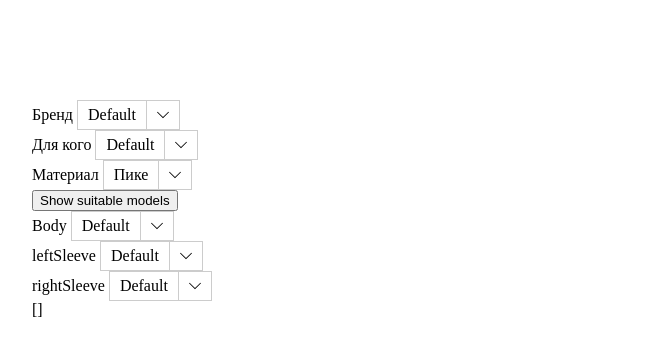
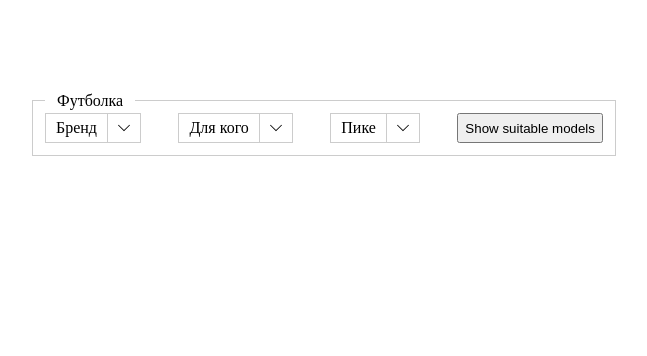
Before and after one commit to VladStepanov/t-shirt-constructor, a Vue app: page / in a window 1280 px wide. Shown: the top 356 px of the page, without its empty margins (614-1261 px from the left). Built offline with nearby package versions, Linux system fonts and the light colour scheme.

Commit message:
Separation to components && styles

```diff
--- a/src/components/Menu.vue
+++ b/src/components/Menu.vue
@@ -1,59 +1,38 @@
 <template>
   <div>
-    <Filters />
-    <div>
-      Body
-      <BaseSelect v-model='body' :options='colorSchema'></BaseSelect>
+    <div class="menu">
+      <div class="menu__title">Футболка</div>
+      <MenuFilters />
+      <MenuColors />
     </div>
-    <div>
-      leftSleeve
-      <BaseSelect v-model='leftSleeve' :options='colorSchema'></BaseSelect>
-    </div>
-    <div>
-      rightSleeve
-      <BaseSelect v-model='rightSleeve' :options='colorSchema'></BaseSelect>
-    </div>
-    {{ $store.getters.suitableModels }}
   </div>
 </template>
 
 <script>
-import BaseSelect from '@/components/BaseSelect'
-import Filters from '@/components/Filters'
-import { mapGetters } from 'vuex'
+import MenuFilters from '@/components/MenuFilters'
+import MenuColors from '@/components/MenuColors'
 
 export default {
   name: 'Menu',
   components: {
-    BaseSelect,
-    Filters
-  },
-  mounted () {
-  },
-  computed: {
-    ...mapGetters(['colorSchema']),
-    body: {
-      get () { return this.$store.state.activeColors.front },
-      set (val) {
-        this.$store.commit('SET_BODY', val)
-      }
-    },
-    leftSleeve: {
-      get () { return this.$store.state.activeColors.leftSleeve },
-      set (val) {
-        this.$store.commit('SET_L_SLEEVE', val)
-      }
-    },
-    rightSleeve: {
-      get () { return this.$store.state.activeColors.rightSleeve },
-      set (val) {
-        this.$store.commit('SET_R_SLEEVE', val)
-      }
-    }
+    MenuFilters,
+    MenuColors
   }
 }
 </script>
 
-<style>
-
+<style lang='scss'>
+.menu {
+  border: 1px solid #ccc;
+  padding: 12px;
+  position: relative;
+  &__title {
+    position: absolute;
+    left: 12px;
+    top: 0;
+    transform: translateY(-50%);
+    background-color: #fff;
+    padding: 12px;
+  }
+}
 </style>
--- /dev/null
+++ b/src/components/MenuColors.vue
@@ -0,0 +1,63 @@
+<template>
+  <div v-if='currentModel' class="menu-colors">
+    <label>
+      Однотонный
+      <input type="radio" value='Однотонный'>
+    </label>
+    <label>
+      Комбинированный
+      <input type="radio" value='Комбинированный'>
+
+    </label>
+    <div>
+      Body
+      <BaseSelect v-model='body' :options='colorSchema'></BaseSelect>
+    </div>
+    <div>
+      leftSleeve
+      <BaseSelect v-model='leftSleeve' :options='colorSchema'></BaseSelect>
+    </div>
+    <div>
+      rightSleeve
+      <BaseSelect v-model='rightSleeve' :options='colorSchema'></BaseSelect>
+    </div>
+    {{ $store.getters.suitableModels }}
+  </div>
+</template>
+
+<script>
+import BaseSelect from '@/components/BaseSelect'
+import { mapGetters } from 'vuex'
+
+export default {
+  name: 'MenuColors',
+  components: {
+    BaseSelect
+  },
+  computed: {
+    ...mapGetters(['colorSchema', 'currentModel']),
+    body: {
+      get () { return this.$store.state.activeColors.front },
+      set (val) {
+        this.$store.commit('SET_BODY', val)
+      }
+    },
+    leftSleeve: {
+      get () { return this.$store.state.activeColors.leftSleeve },
+      set (val) {
+        this.$store.commit('SET_L_SLEEVE', val)
+      }
+    },
+    rightSleeve: {
+      get () { return this.$store.state.activeColors.rightSleeve },
+      set (val) {
+        this.$store.commit('SET_R_SLEEVE', val)
+      }
+    }
+  }
+}
+</script>
+
+<style lang='scss'>
+
+</style>
--- a/src/components/Filters.vue
+++ b/src/components/MenuFilters.vue
@@ -1,17 +1,8 @@
 <template>
-  <div>
-    <div>
-      Бренд
-      <BaseSelect v-model='collection' :options='collections' />
-    </div>
-    <div>
-      Для кого
-      <BaseSelect v-model='gender' :options='genders' />
-    </div>
-    <div>
-      Материал
-      <BaseSelect v-model='material' :options='materialsList' />
-    </div>
+  <div class="filters">
+    <BaseSelect placeholder='Бренд' v-model='collection' :options='collections' />
+    <BaseSelect placeholder='Для кого' v-model='gender' :options='genders' />
+    <BaseSelect placeholder='Материал' v-model='material' :options='materialsList' />
     <button @click='showSuitableModels'>Show suitable models</button>
   </div>
 </template>
@@ -21,7 +12,7 @@ import BaseSelect from '@/components/BaseSelect'
 import { mapState } from 'vuex'
 
 export default {
-  name: 'Filters',
+  name: 'MenuFilters',
   components: {
     BaseSelect
   },
@@ -59,5 +50,8 @@ export default {
 </script>
 
 <style scoped lang='scss'>
-
+.filters {
+  display: flex;
+  justify-content: space-between;
+}
 </style>
```
